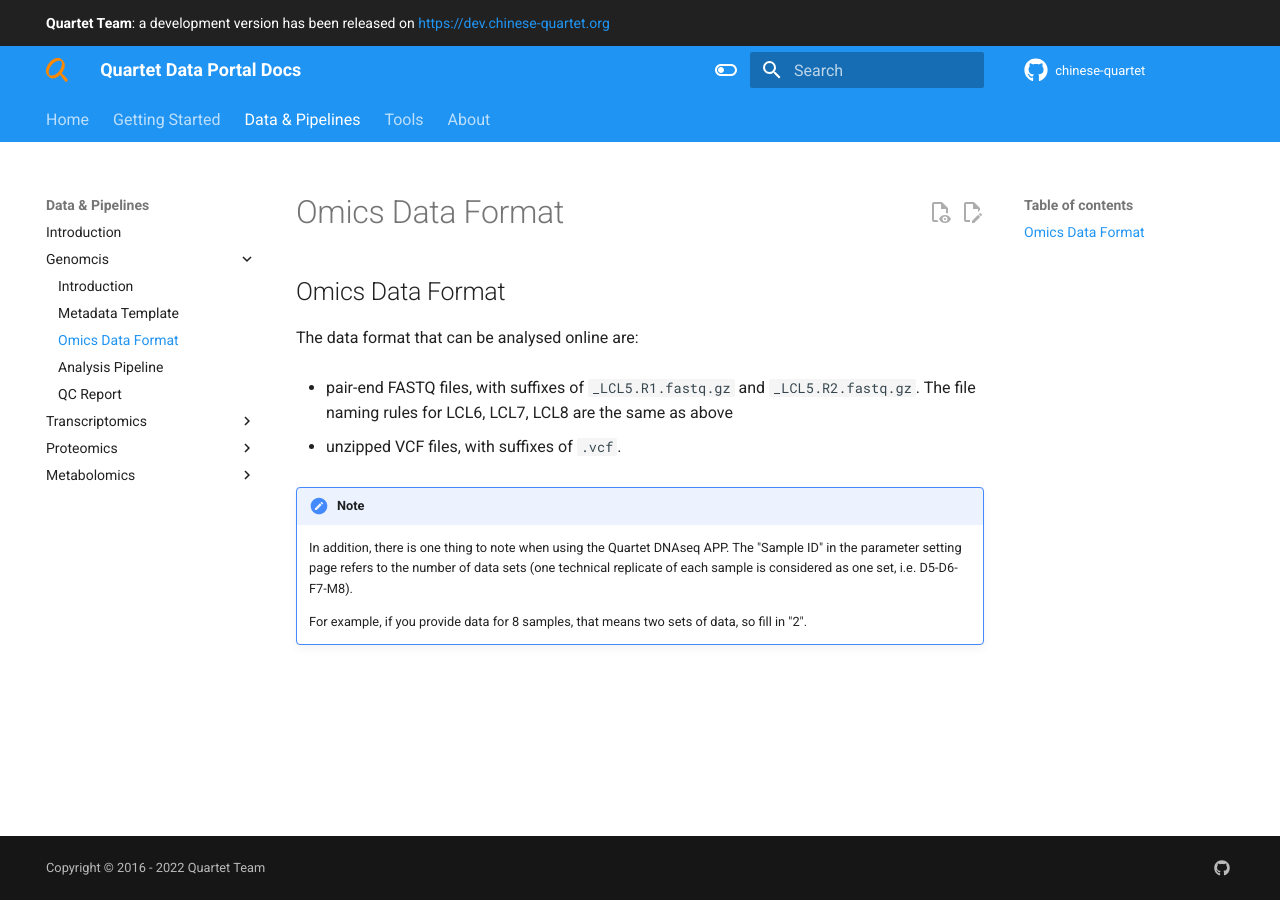
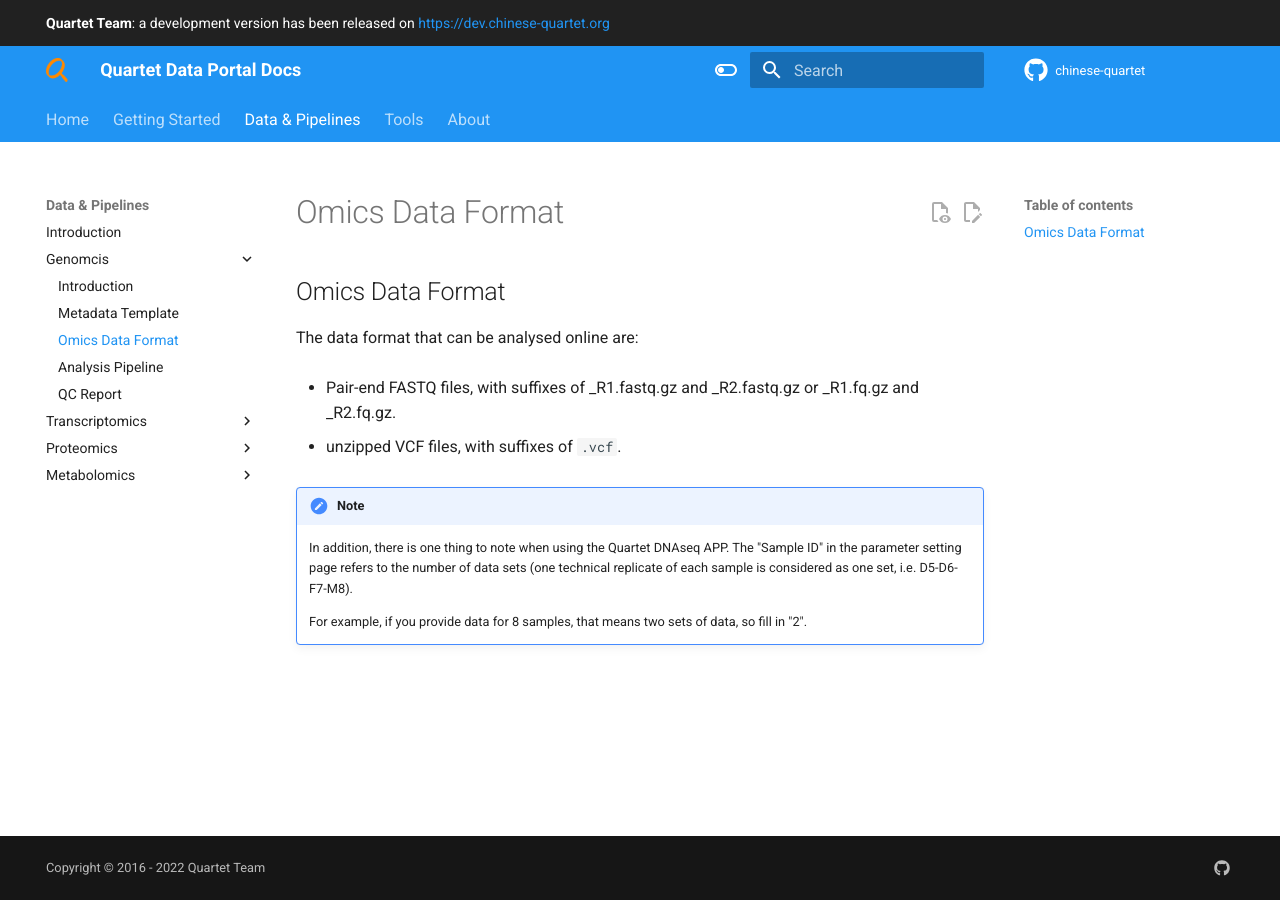
Before and after one commit to chinese-quartet/docs.chinese-quartet.org, an MkDocs documentation site: the page built from docs/data_pipelines/genomics/omics_data_format.md, in a window 1280 px wide. Built offline with MkDocs 1.6.1 and Material for MkDocs 9.7.7, drawn with Linux system fonts in a browser that asks for light colours; comment, search, counter and statistics services are not loaded.

Commit message:
Improve doc for DNA-Seq data format.

```diff
--- a/docs/data_pipelines/genomics/omics_data_format.md
+++ b/docs/data_pipelines/genomics/omics_data_format.md
@@ -2,7 +2,7 @@
 
 The data format that can be analysed online are:
 
-- pair-end FASTQ files, with suffixes of  `_LCL5.R1.fastq.gz` and `_LCL5.R2.fastq.gz`. The file naming rules for LCL6, LCL7, LCL8 are the same as above
+- Pair-end FASTQ files, with suffixes of _R1.fastq.gz and _R2.fastq.gz or _R1.fq.gz and _R2.fq.gz.
 
 - unzipped VCF files, with suffixes of `.vcf`.
 
```
